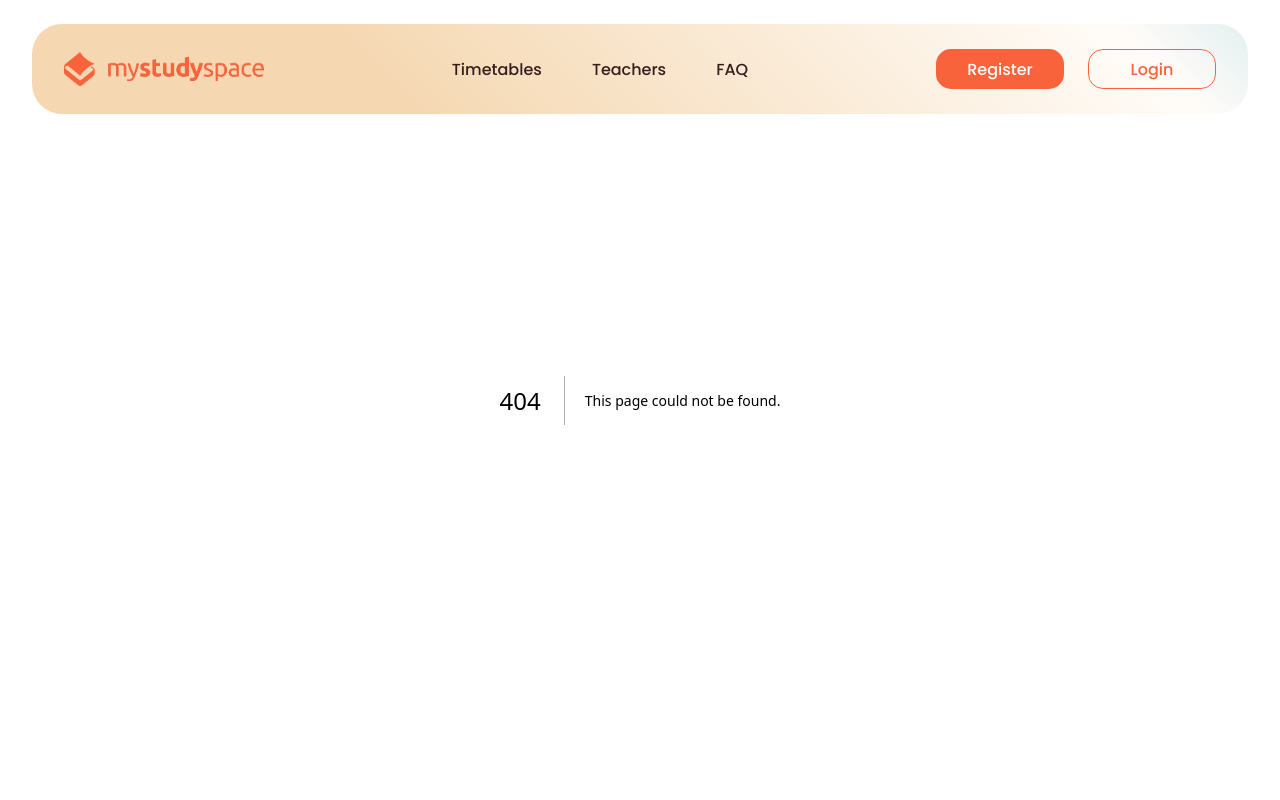
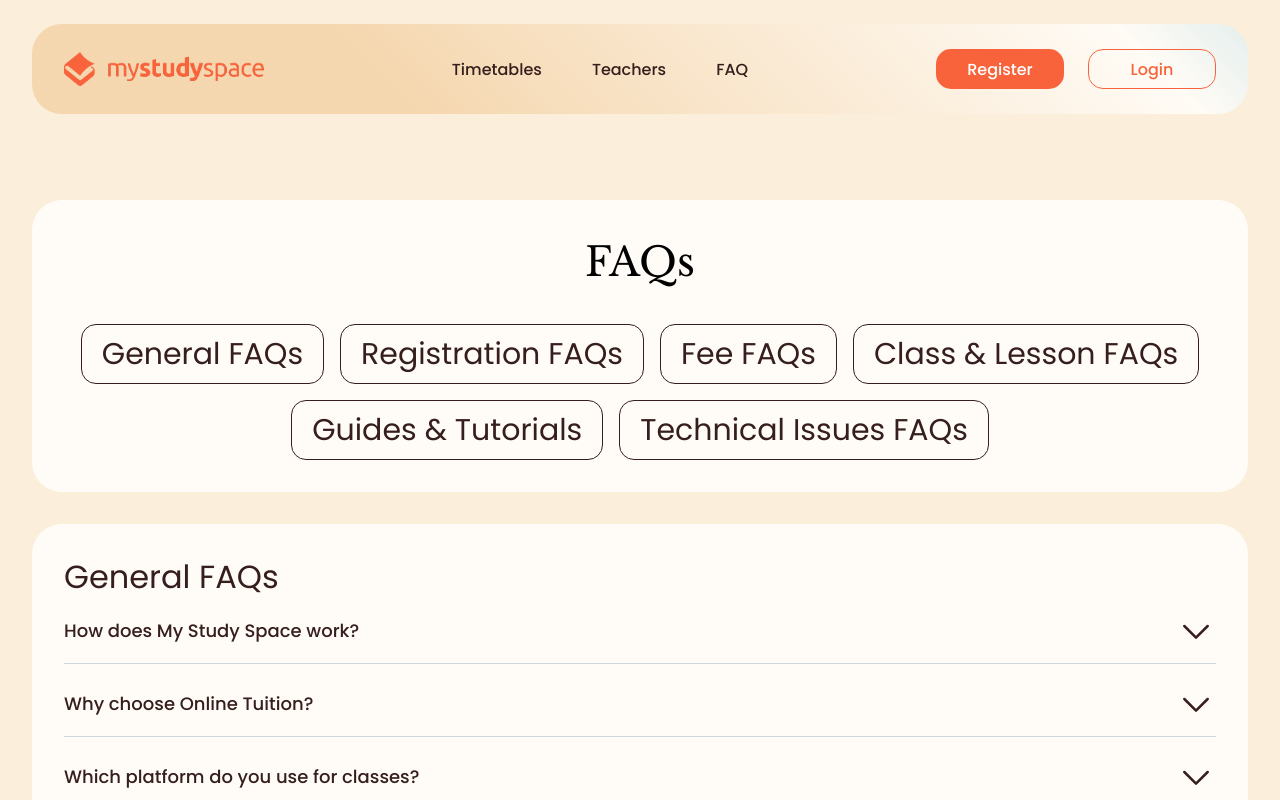
Before and after one commit to D3CRYPT360/my-study-space, a Next.js app: page /faq in a window 1280 px wide. Before the commit this address had no page. Shown: the top 800 px of the page. Built offline with nearby package versions, Linux system fonts and the light colour scheme; a web font is replaced by a local one.

Commit message:
faq page

```diff
--- /dev/null
+++ b/src/app/faq/page.tsx
@@ -0,0 +1,129 @@
+'use client';
+
+import React, { useState, useRef } from 'react';
+import { useMenu } from '../context/menu-context';
+import { faqData } from './faq';
+
+const FAQAccordion = ({ question, answer, isOpen, onClick }: {
+  question: string;
+  answer: string | React.ReactNode;
+  isOpen: boolean;
+  onClick: () => void;
+}) => {
+  return (
+    <div className="border-b border-gray-300 py-2">
+      <button
+        className="flex justify-between items-center w-full text-left text-base md:text-lg font-medium text-[#351E1C] py-1"
+        onClick={onClick}
+      >
+        <span>{question}</span>
+        <span className="ml-4 md:ml-6 flex-shrink-0">
+          <svg
+            className={`h-6 w-6 md:h-10 md:w-10 transform transition-transform duration-300 ${isOpen ? 'rotate-180' : ''}`}
+            fill="none"
+            viewBox="0 0 24 24"
+            stroke="currentColor"
+          >
+            <path
+              strokeLinecap="round"
+              strokeLinejoin="round"
+              strokeWidth={1.5}
+              d="M19 9l-7 7-7-7"
+            />
+          </svg>
+        </span>
+      </button>
+      <div
+        className={`transition-all duration-500 ease-in-out ${
+          isOpen
+            ? 'max-h-[1000px] opacity-100'
+            : 'max-h-0 opacity-0 overflow-hidden'
+        }`}
+      >
+        <div className="mt-2 pr-4 md:pr-12">
+          <div className="text-sm md:text-base text-[#351E1C]">
+            {answer}
+          </div>
+        </div>
+      </div>
+    </div>
+  );
+};
+
+export default function FAQPage() {
+  const { isOpen } = useMenu();
+  const [openQuestions, setOpenQuestions] = useState<Record<string, number[]>>({});
+
+  const sectionRefs = useRef<Record<string, HTMLElement | null>>({});
+
+  const toggleQuestion = (category: string, index: number) => {
+    setOpenQuestions(prev => ({
+      ...prev,
+      [category]: prev[category]?.includes(index)
+        ? prev[category].filter(i => i !== index)
+        : [...(prev[category] || []), index]
+    }));
+  };
+
+  const scrollToSection = (category: string) => {
+    sectionRefs.current[category]?.scrollIntoView({
+      behavior: 'smooth',
+      block: 'start'
+    });
+  };
+
+  return (
+    <main className="min-h-screen">
+      <div className="max-w-[1400px] mx-auto px-4 sm:px-6 lg:px-8">
+        <div className={`relative transition-all duration-300 ${
+          isOpen
+            ? 'mt-[400px]'
+            : 'mt-[130px] md:mt-[150pt]'
+        }`}>
+          {/* Navigation Section */}
+          <section className="bg-[#FFFCF8] rounded-[30px] p-8 mb-8">
+            <h1 className="text-[32px] md:text-[40px] font-['Libre_Baskerville'] text-center mb-8">FAQs</h1>
+            <div className="flex flex-wrap justify-center gap-2 md:gap-4">
+              {faqData.map((category) => (
+                <button
+                  key={category.title}
+                  onClick={() => scrollToSection(category.title)}
+                  className="relative group overflow-hidden text-lg md:text-[30px] h-[45px] md:h-[60px] flex items-center justify-center rounded-[15px] border border-[#351E1C] text-[#351E1C] hover:text-[#F9633B] transition-all duration-300"
+                >
+                  <span className="left-1/2 absolute inset-40 size-50 bg-[#351E1C] transform duration-450 ease-in-out group-hover:size-150 rounded-full -translate-1/2"></span>
+                  <span className="px-5 relative z-10 transition-all duration-300 group-hover:text-[#F9633B]">
+                    {category.title}
+                  </span>
+                </button>
+              ))}
+            </div>
+          </section>
+
+          {/* FAQ Content Sections */}
+          {faqData.map((category) => (
+            <section
+              key={category.title}
+              ref={(el: HTMLElement | null) => {
+                sectionRefs.current[category.title] = el;
+              }}
+              className="bg-[#FFFCF8] rounded-[30px] p-4 md:p-8 mb-8 scroll-mt-32"
+            >
+              <h2 className="text-2xl md:text-[32px] font-poppins text-[#351E1C]">{category.title}</h2>
+              <div className="space-y-2 font-poppins">
+                {category.questions.map((faq, index) => (
+                  <FAQAccordion
+                    key={index}
+                    question={faq.question}
+                    answer={faq.answer}
+                    isOpen={openQuestions[category.title]?.includes(index) || false}
+                    onClick={() => toggleQuestion(category.title, index)}
+                  />
+                ))}
+              </div>
+            </section>
+          ))}
+        </div>
+      </div>
+    </main>
+  );
+}
```
